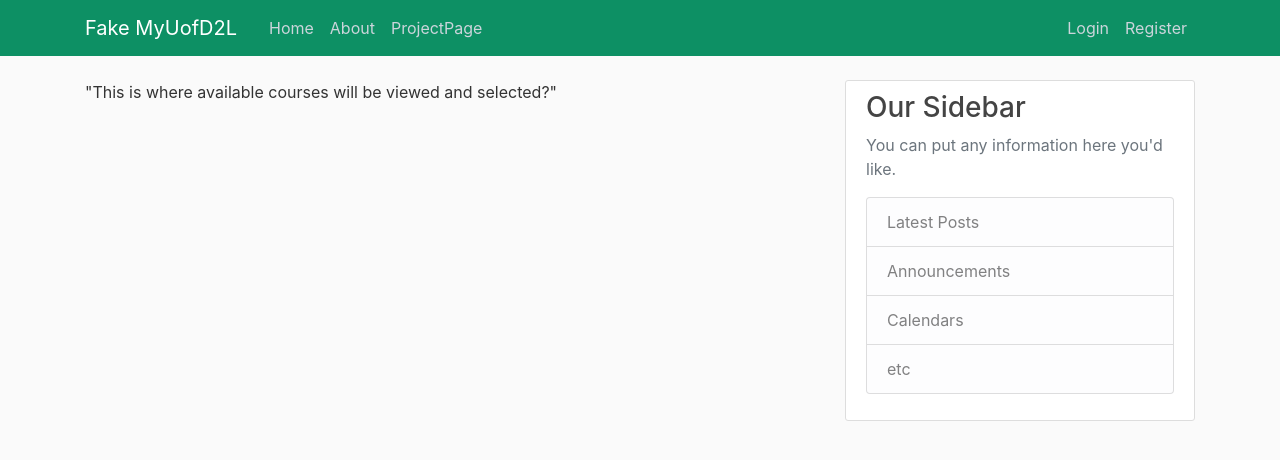
After one commit to annachaykovska/Database-2-Group-Project, a Flask app: page /CourseEnrollment in a window 1280 px wide. The commit adds this page. Shown: the top 460 px of the page. Run offline with Flask 2, Linux system fonts and the light colour scheme; some libraries are stand-ins or nearby versions.

Commit message:
Added Course Enrollment page

```diff
--- a/website/routes.py
+++ b/website/routes.py
@@ -135,6 +135,10 @@ def IO():
 def AssignProf():
     return render_template('AssignProf.html')
 
+@app.route("/CourseEnrollment")
+def CourseEnrollment():
+    return render_template('CourseEnrollment.html')
+
 @app.route("/post/new", methods=['GET', 'POST'])
 @login_required
 def new_post():
--- /dev/null
+++ b/website/templates/CourseEnrollment.html
@@ -0,0 +1,4 @@
+{% extends "layout.html" %}
+{% block content %}
+    <a>"This is where available courses will be viewed and selected?"</a>
+{% endblock content %}
--- a/website/templates/layout.html
+++ b/website/templates/layout.html
@@ -69,6 +69,9 @@
                     {% if current_user.role == 2 %}
                     <li class="list-group-item list-group-item-light"><a href="{{ url_for('AssignProf') }}">Assign Professors</a></li>
                     {% endif %}
+                    {% if current_user.role == 0 %}
+                    <li class="list-group-item list-group-item-light"><a href="{{ url_for('CourseEnrollment') }}">Course Enrollment</a></li>
+                    {% endif %}
                     <li class="list-group-item list-group-item-light">Latest Posts</li>
                     <li class="list-group-item list-group-item-light">Announcements</li>
                     <li class="list-group-item list-group-item-light">Calendars</li>
```
